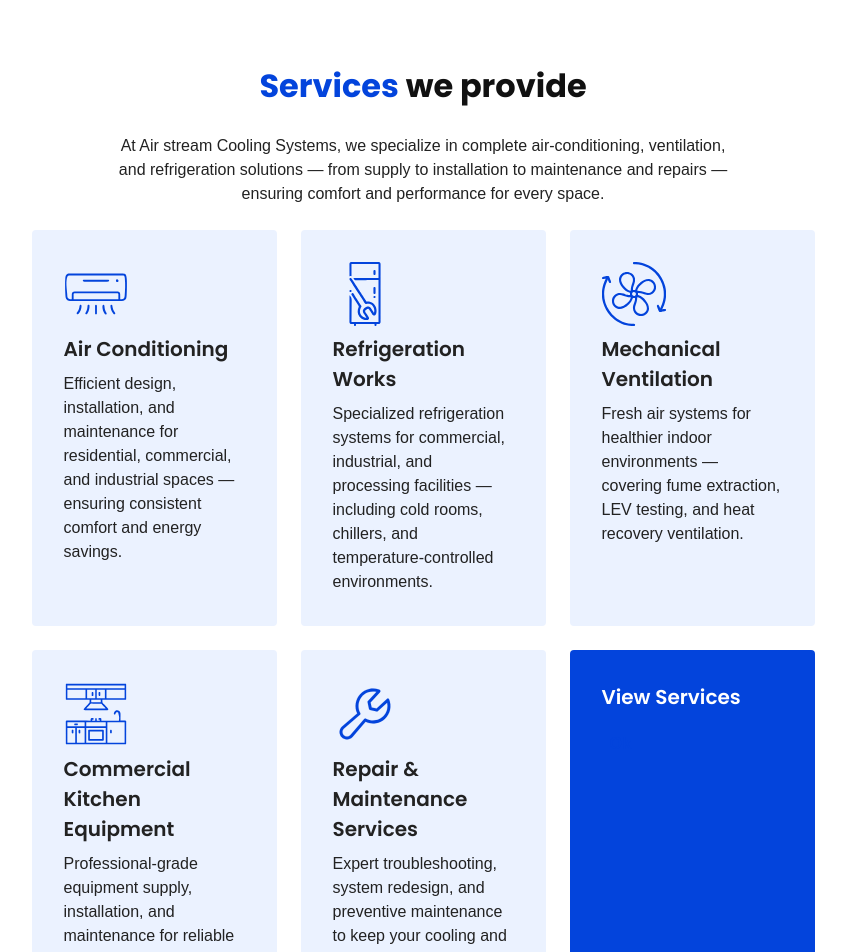
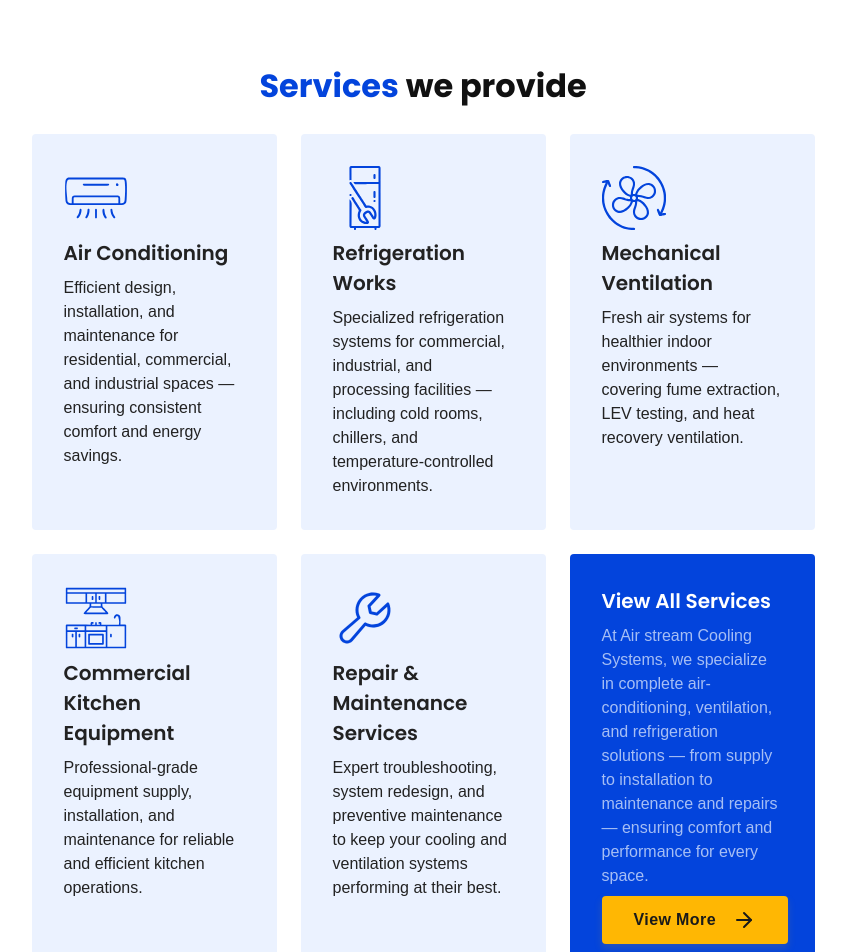
Before and after one commit to alphy1027/air-stream, a Next.js app: page /about in a window 1280 px wide. Shown: the part 2480-3432 px from the top of the page, without its empty margins (217-1063 px from the left). Built offline with nearby package versions, Linux system fonts and the light colour scheme; no server answers; a web font is replaced by a local one.

Commit message:
styled hero dialog

```diff
--- a/src/app/home/components/ProductsSectionCarousel.tsx
+++ b/src/app/home/components/ProductsSectionCarousel.tsx
@@ -6,10 +6,13 @@
 
 export function ProductsSectionCarousel() {
   return (
-    <Carousel className="w-full flex flex-col gap-brand-spacing pl-16">
-      <CarouselContent className="-ml-brand-spacing-sm">
+    <Carousel className="w-full flex flex-col gap-brand-spacing-sm pl-1 sm:pl-4 md:pl-8 lg:pl-16">
+      <CarouselContent className="-ml-brand-spacing-xs sm:ml-brand-spacing-sm">
         {products.map((product) => (
-          <CarouselItem key={product.id} className="pl-brand-spacing-sm md:basis-1/2 lg:basis-1/3">
+          <CarouselItem
+            key={product.id}
+            className="pl-brand-spacing-xs sm:pl-brand-spacing-sm md:basis-1/2 lg:basis-1/3"
+          >
             <div className="p-1">
               <ProductCard productName={product.name} />
             </div>
--- /dev/null
+++ b/src/app/services/components/ViewServiceButton.tsx
@@ -0,0 +1,14 @@
+"use client";
+import Button from "@/components/UI-primitives/button";
+import { ArrowRight } from "lucide-react";
+import { useRouter } from "next/navigation";
+import React from "react";
+
+export default function ViewServiceButton() {
+  const router = useRouter();
+  return (
+    <Button onClick={() => router.push("/services")} variant="accent" rightIcon={<ArrowRight />}>
+      View More
+    </Button>
+  );
+}
--- a/src/app/services/sections/ServicesSection.tsx
+++ b/src/app/services/sections/ServicesSection.tsx
@@ -1,6 +1,5 @@
 import DisplayCard from "@/components/cards/DisplayCard";
 import SectionContainer from "@/components/section/SectionContainer";
-import Button from "@/components/UI-primitives/button";
 import SectionTitle from "@/components/UI-primitives/text/SectionTitle";
 import Text from "@/components/UI-primitives/text/Text";
 import { services } from "@/content/services";
@@ -11,6 +10,7 @@
 import RepairIcon from "@/app/services/icons/RepairIcon";
 import VentIcon from "@/app/services/icons/VentIcon";
 import React from "react";
+import ViewServiceButton from "../components/ViewServiceButton";
 
 type IconKey = "airCon" | "fridge" | "kitchen" | "repair" | "vent";
 
@@ -28,11 +28,7 @@
       <SectionTitle>
         <span className="text-primary">Services</span> we provide
       </SectionTitle>
-      <Text className="max-w-[635px] text-center">
-        At Air stream Cooling Systems, we specialize in complete air-conditioning, ventilation, and refrigeration
-        solutions — from supply to installation to maintenance and repairs — ensuring comfort and performance for every
-        space.
-      </Text>
+
       <div className="flex flex-wrap gap-brand-spacing max-w-[900px] justify-center content-start">
         {services.map((service) => {
           const icon = icons[service.icon as keyof typeof icons];
@@ -43,8 +39,13 @@
           );
         })}
         <div className="display-card bg-primary">
-          <h4 className="text-brand-white">View Services</h4>
-          <Button variant="transparent">ok</Button>
+          <h4 className="text-brand-white">View All Services</h4>
+          <Text className="text-neutral opacity-70 font-light">
+            At Air stream Cooling Systems, we specialize in complete air-conditioning, ventilation, and refrigeration
+            solutions — from supply to installation to maintenance and repairs — ensuring comfort and performance for
+            every space.
+          </Text>
+          <ViewServiceButton />
         </div>
       </div>
     </SectionContainer>
--- a/src/components/dialog/RequestServiceDialog.tsx
+++ b/src/components/dialog/RequestServiceDialog.tsx
@@ -23,7 +23,7 @@
       <DialogTrigger asChild>
         <Button>Request service</Button>
       </DialogTrigger>
-      <DialogContent className="sm:max-w-[600px] p-brand-spacing-lg flex flex-col gap-y-brand-spacing">
+      <DialogContent className="sm:max-w-[600px] p-brand-spacing sm:p-brand-spacing-lg flex flex-col gap-y-brand-spacing">
         <DialogHeader>
           <DialogTitle asChild>
             <h3>Request a Service</h3>
@@ -79,13 +79,15 @@
             </FieldSet>
           </FieldGroup>
         </form>
-        <DialogFooter className="flex justify-end items-center gap-brand-spacing">
+        <DialogFooter className="flex justify-end pt-4 items-center sm:gap-brand-spacing">
           <DialogClose asChild>
-            <Button variant="transparent" className="">
+            <Button variant="transparent" className="w-full sm:w-fit">
               Cancel
             </Button>
           </DialogClose>
-          <Button type="submit">Submit</Button>
+          <Button type="submit" className="w-full sm:w-fit">
+            Submit
+          </Button>
         </DialogFooter>
       </DialogContent>
     </Dialog>
--- a/src/components/ui/select.tsx
+++ b/src/components/ui/select.tsx
@@ -31,7 +31,7 @@
       data-slot="select-trigger"
       data-size={size}
       className={cn(
-        "border-input data-[placeholder]:text-muted-foreground [&_svg:not([class*='text-'])]:text-muted-foreground focus-visible:border-ring focus-visible:ring-ring/50 aria-invalid:ring-destructive/20 dark:aria-invalid:ring-destructive/40 aria-invalid:border-destructive dark:bg-input/30 dark:hover:bg-input/50 flex w-fit items-center justify-between gap-2 rounded-md border bg-transparent px-3 py-2 text-sm whitespace-nowrap shadow-xs transition-[color,box-shadow] outline-none focus-visible:ring-[3px] disabled:cursor-not-allowed disabled:opacity-50 data-[size=default]:h-9 data-[size=sm]:h-8 *:data-[slot=select-value]:line-clamp-1 *:data-[slot=select-value]:flex *:data-[slot=select-value]:items-center *:data-[slot=select-value]:gap-2 [&_svg]:pointer-events-none [&_svg]:shrink-0 [&_svg:not([class*='size-'])]:size-4",
+        "border-input data-[placeholder]:text-muted-foreground [&_svg:not([class*='text-'])]:text-muted-foreground focus-visible:border-ring focus-visible:ring-ring/50 aria-invalid:ring-destructive/20 dark:aria-invalid:ring-destructive/40 aria-invalid:border-destructive dark:bg-input/30 dark:hover:bg-input/50 flex w-fit items-center justify-between gap-2 rounded-brand-radius border bg-transparent px-3 py-2 text-sm whitespace-nowrap shadow-xs transition-[color,box-shadow] outline-none focus-visible:ring-[3px] disabled:cursor-not-allowed disabled:opacity-50 data-[size=default]:h-9 data-[size=sm]:h-8 *:data-[slot=select-value]:line-clamp-1 *:data-[slot=select-value]:flex *:data-[slot=select-value]:items-center *:data-[slot=select-value]:gap-2 [&_svg]:pointer-events-none [&_svg]:shrink-0 [&_svg:not([class*='size-'])]:size-4",
         className
       )}
       {...props}
@@ -96,7 +96,7 @@
     <SelectPrimitive.Item
       data-slot="select-item"
       className={cn(
-        "focus:bg-accent focus:text-accent-foreground [&_svg:not([class*='text-'])]:text-muted-foreground relative flex w-full cursor-default items-center gap-2 rounded-sm py-1.5 pr-8 pl-2 text-sm outline-hidden select-none data-[disabled]:pointer-events-none data-[disabled]:opacity-50 [&_svg]:pointer-events-none [&_svg]:shrink-0 [&_svg:not([class*='size-'])]:size-4 *:[span]:last:flex *:[span]:last:items-center *:[span]:last:gap-2",
+        "focus:bg-accent focus:text-accent-foreground [&_svg:not([class*='text-'])]:text-muted-foreground relative flex w-full cursor-default items-center gap-2 rounded-brand-radius py-1.5 pr-8 pl-2 text-sm outline-hidden select-none data-[disabled]:pointer-events-none data-[disabled]:opacity-50 [&_svg]:pointer-events-none [&_svg]:shrink-0 [&_svg:not([class*='size-'])]:size-4 *:[span]:last:flex *:[span]:last:items-center *:[span]:last:gap-2",
         className
       )}
       {...props}
```
